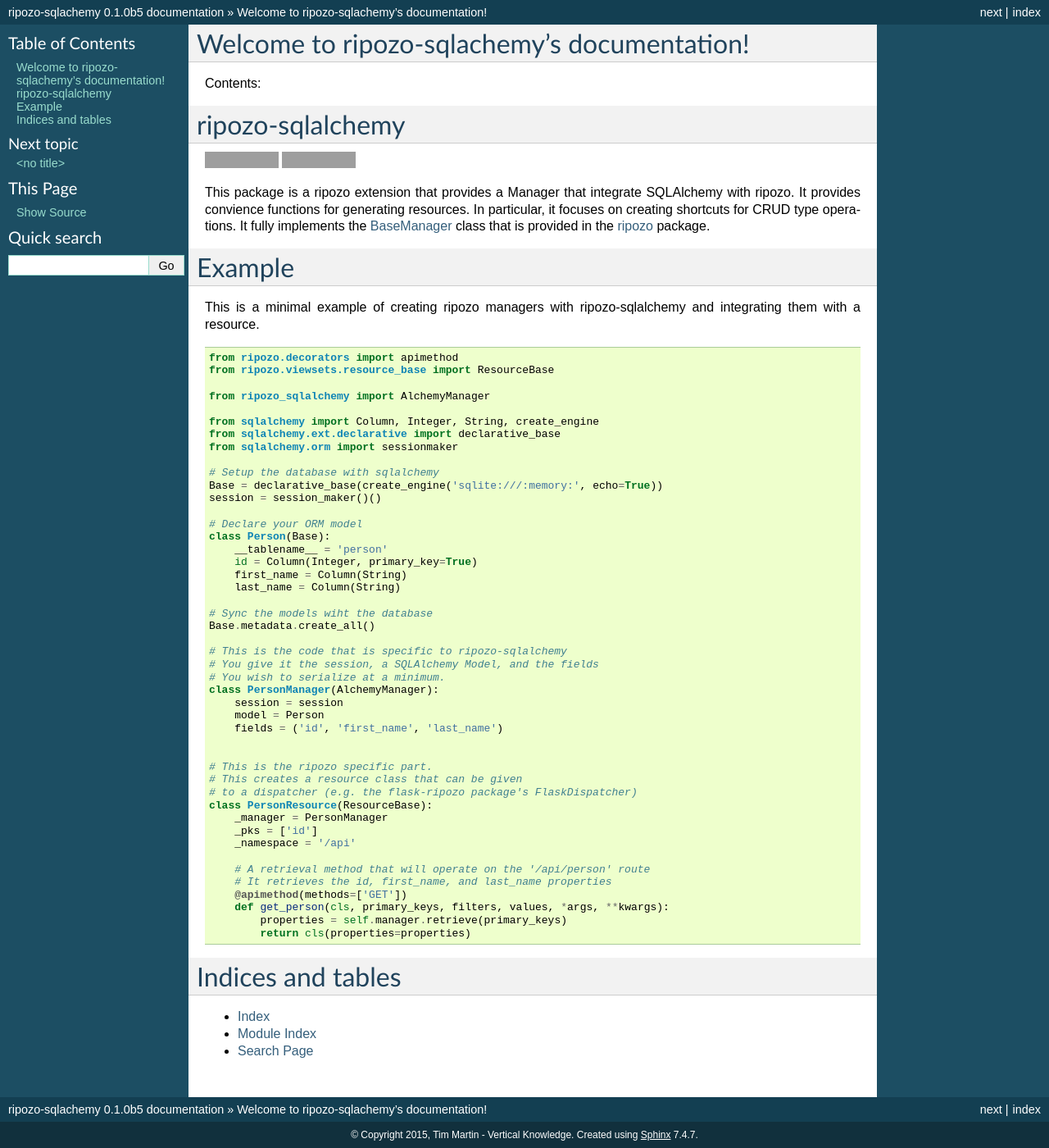
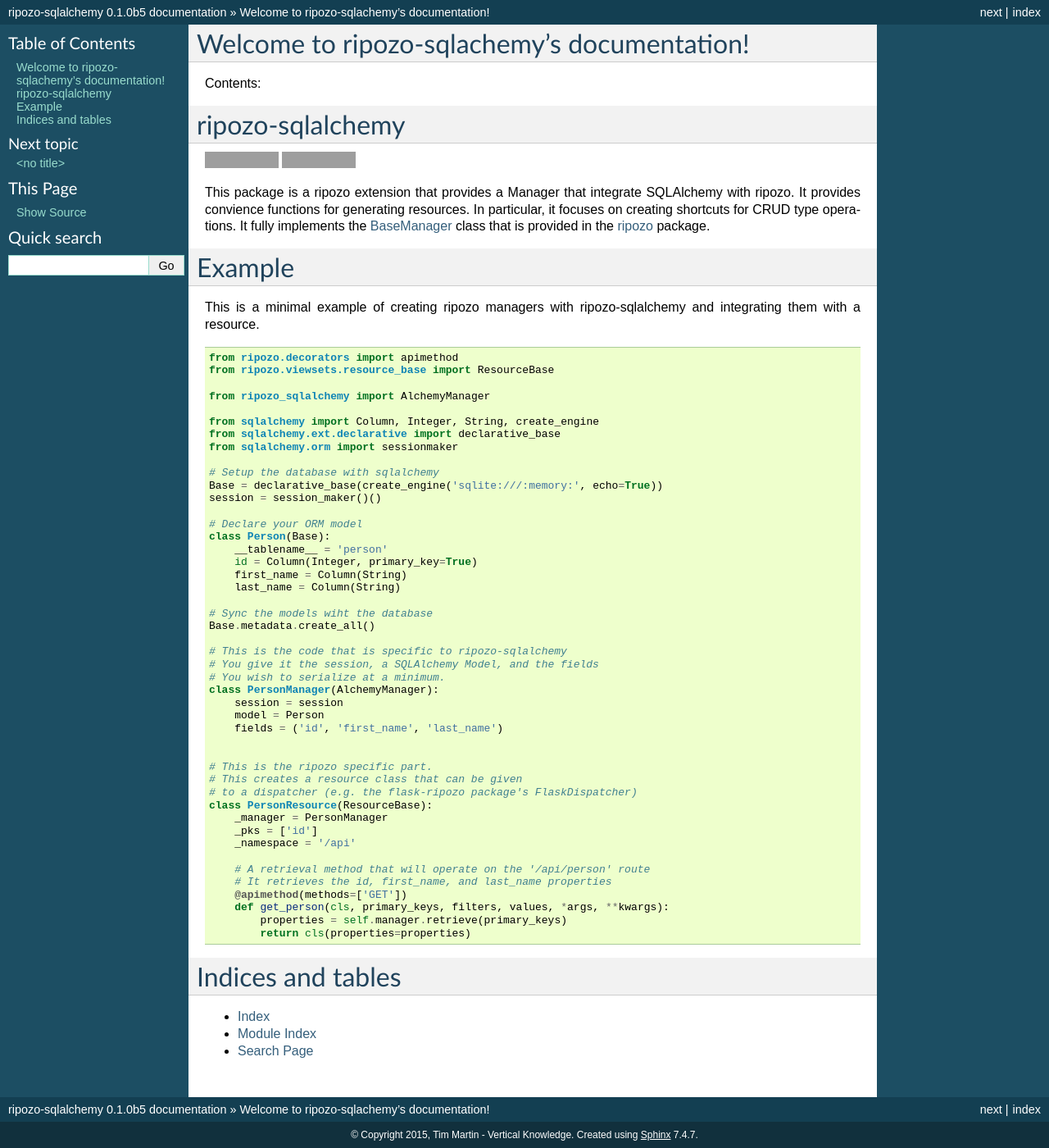
Before and after one commit to vertical-knowledge/ripozo-sqlalchemy, a Sphinx documentation site: the page built from docs/source/index.rst, in a window 1280 px wide. Shown: the whole page at 82% size. Built offline with Sphinx 7.4.7, drawn with Linux system fonts in a browser that asks for light colours; grey boxes are pictures that could not be loaded.

Commit message:
Fixed project version in sphinx conf.py

```diff
--- a/docs/source/conf.py
+++ b/docs/source/conf.py
@@ -49,7 +49,7 @@
 master_doc = 'index'
 
 # General information about the project.
-project = u'ripozo-sqlachemy'
+project = u'ripozo-sqlalchemy'
 copyright = u'2015, Tim Martin - Vertical Knowledge'
 
 # The version info for the project you're documenting, acts as replacement for
```
